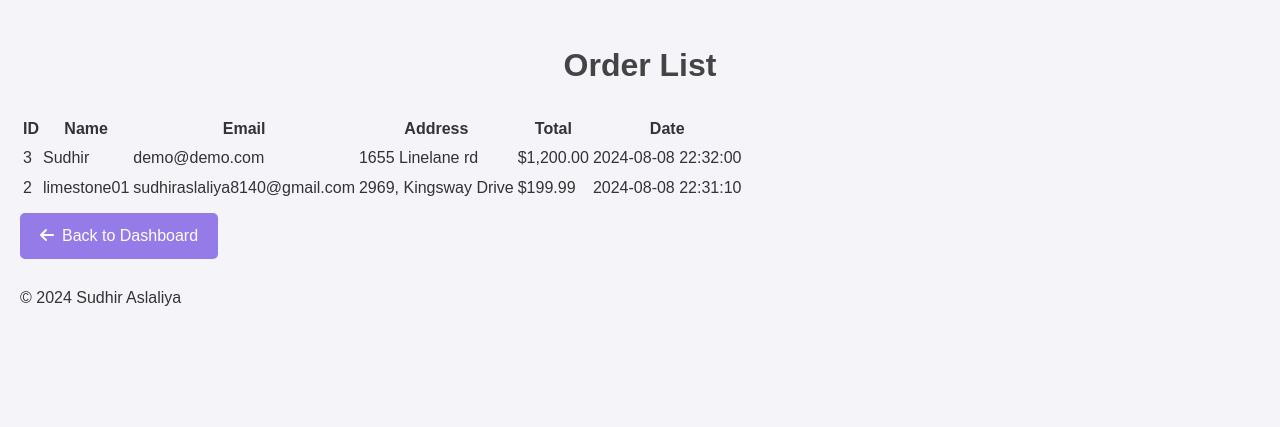
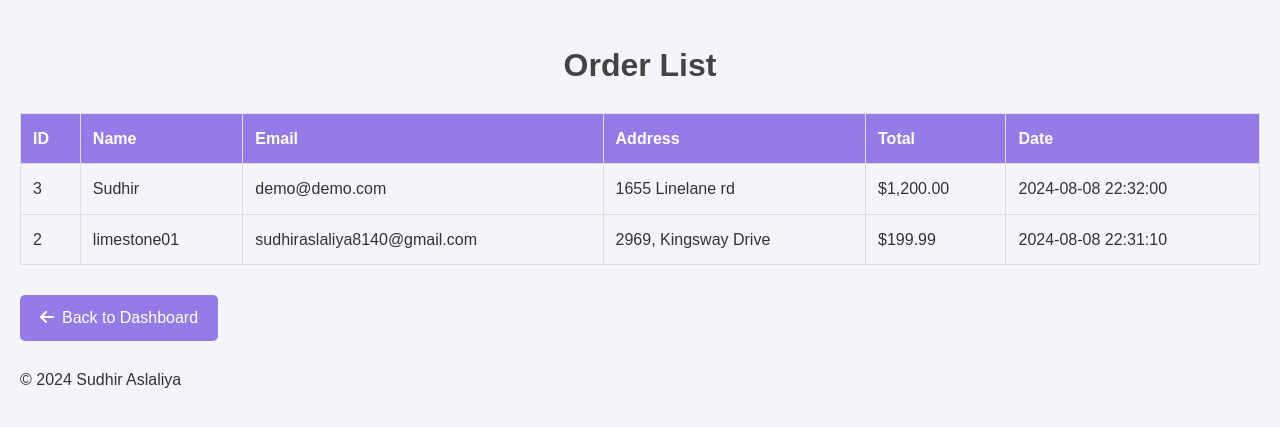
Before and after one commit to sudhiraslaliya/FinalProjectSudhir, a PHP site: page /admin_orders.php in a window 1280 px wide. Shown: the top 427 px of the page. Run offline with PHP 8.4, Linux system fonts and the light colour scheme; the visitor is signed in with stand-in values (Sample User, id 1); data comes from the database, SQL or seed files in the repository.

```diff
--- a/admin_orders.php
+++ b/admin_orders.php
@@ -33,6 +33,34 @@ $ordersResult = $conn->query("SELECT * FROM orders ORDER BY created_at DESC");
     <title>Order List</title>
     <link rel="stylesheet" href="css/styles.css">
     <link rel="stylesheet" href="https://cdnjs.cloudflare.com/ajax/libs/font-awesome/6.0.0-beta3/css/all.min.css">
+    <style>
+    table {
+        width: 100%;
+        border-collapse: collapse;
+        margin: 20px 0;
+    }
+
+    table,
+    th,
+    td {
+        border: 1px solid #ddd;
+    }
+
+    th,
+    td {
+        padding: 12px;
+        text-align: left;
+    }
+
+    th {
+        background-color: #947be7;
+        color: white;
+    }
+
+    tr:nth-child(even) {
+        background-color: #f4f4f9;
+    }
+    </style>
 </head>
 
 <body>
```
Also changed, not shown: css/styles.css (line endings or trailing spaces).
